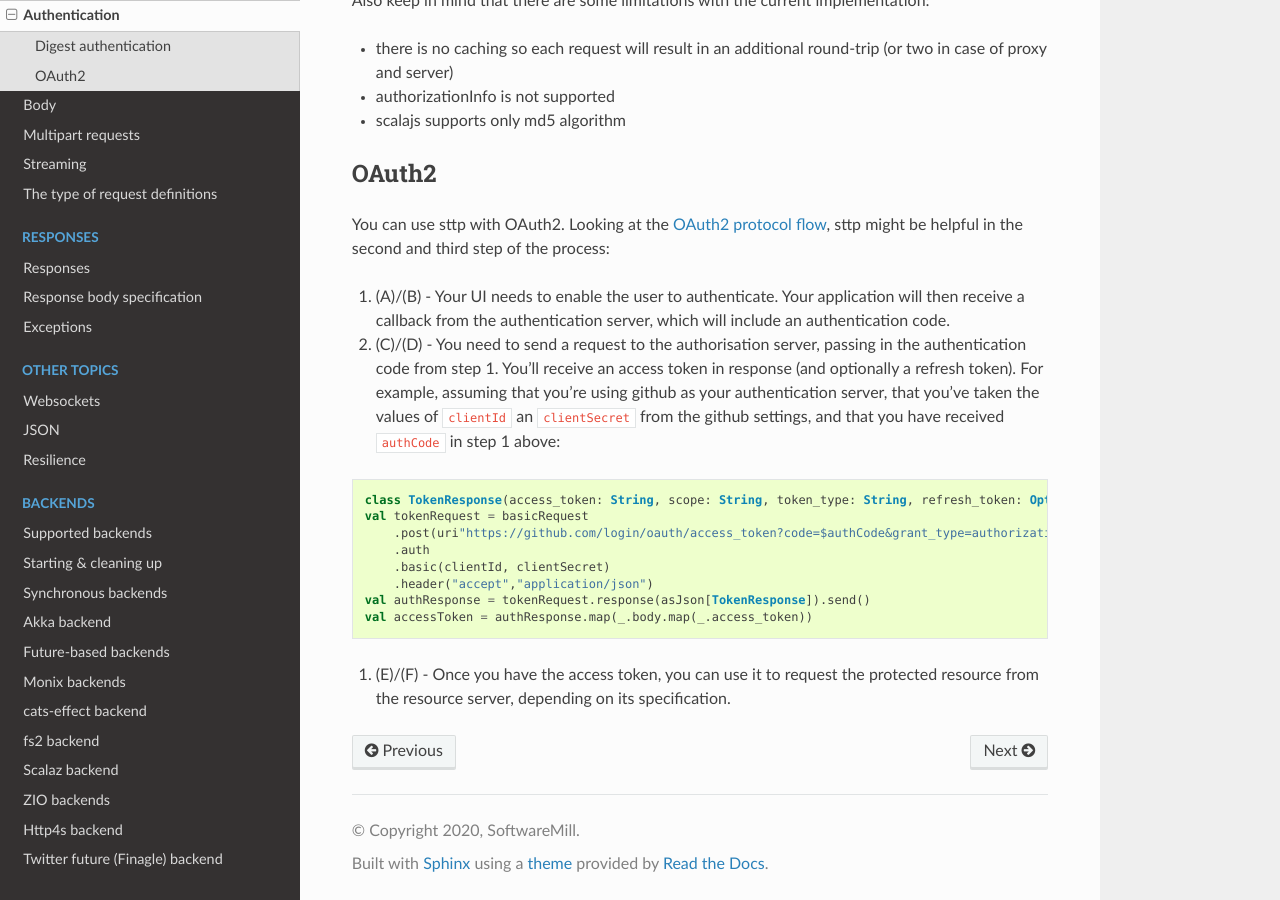
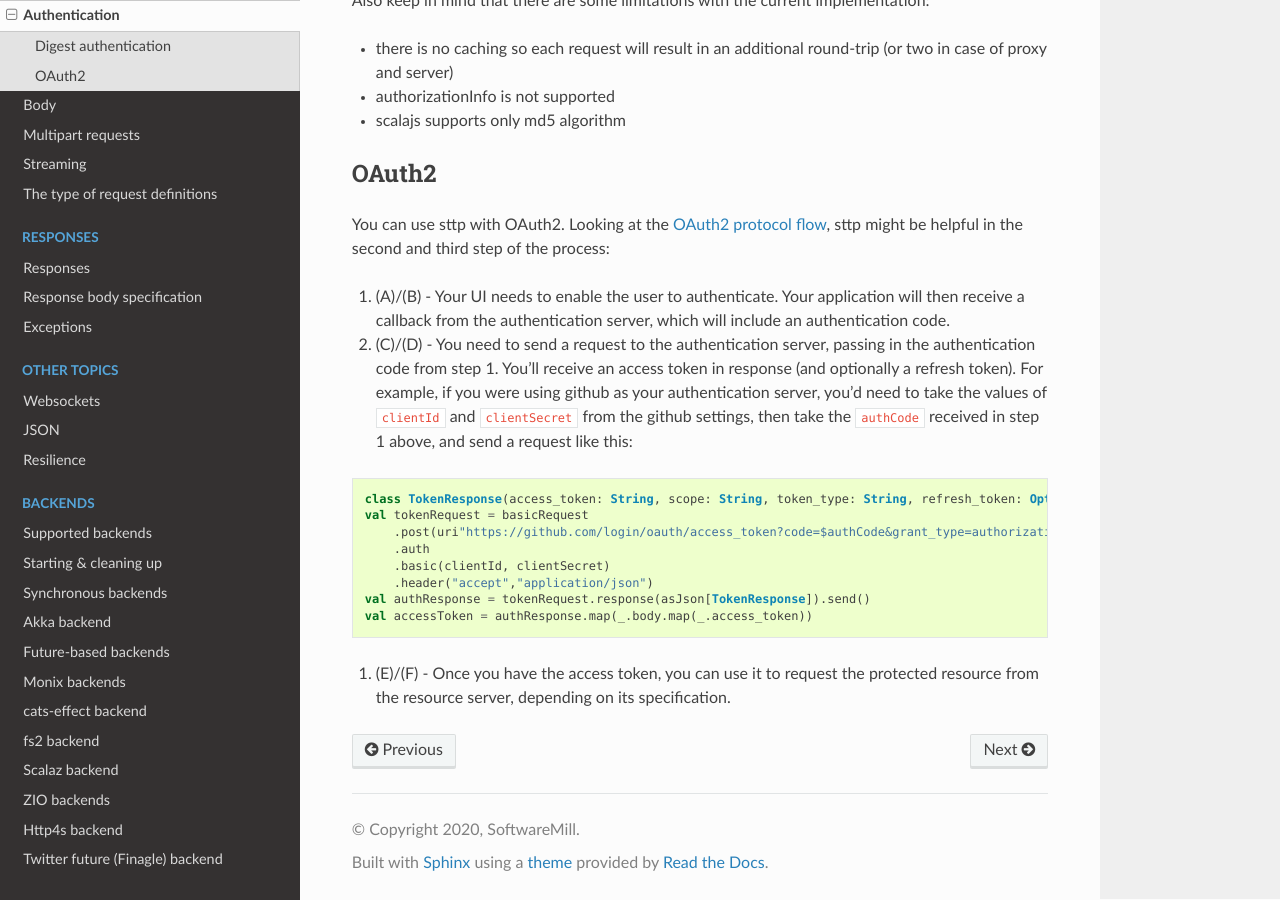
Before and after one commit to softwaremill/sttp, a Sphinx documentation site: the page built from docs/requests/authentication.md, in a window 1280 px wide and 900 px high, scrolled down 1131 px. Built offline with Sphinx 7.4.7 and the Read the Docs theme 2.0.0, drawn with Linux system fonts in a browser that asks for light colours.

Commit message:
Rewording for clarity

````diff
--- a/docs/requests/authentication.md
+++ b/docs/requests/authentication.md
@@ -53,7 +53,7 @@ You can use sttp with OAuth2. Looking at the [OAuth2 protocol flow](https://tool
 
 1. (A)/(B) - Your UI needs to enable the user to authenticate. Your application will then receive a callback from the authentication server, which will include an authentication code.
 
-2. (C)/(D) - You need to send a request to the authorisation server, passing in the authentication code from step 1. You'll receive an access token in response (and optionally a refresh token). For example, assuming that you're using github as your authentication server, that you've taken the values of `clientId` an `clientSecret` from the github settings, and that you have received `authCode` in step 1 above:
+2. (C)/(D) - You need to send a request to the authentication server, passing in the authentication code from step 1. You'll receive an access token in response (and optionally a refresh token). For example, if you were using github as your authentication server, you'd need to take the values of `clientId` and `clientSecret` from the github settings, then take the `authCode` received in step 1 above, and send a request like this:
 ```scala
 class TokenResponse(access_token: String, scope: String, token_type: String, refresh_token: Option[String])
 val tokenRequest = basicRequest
````
